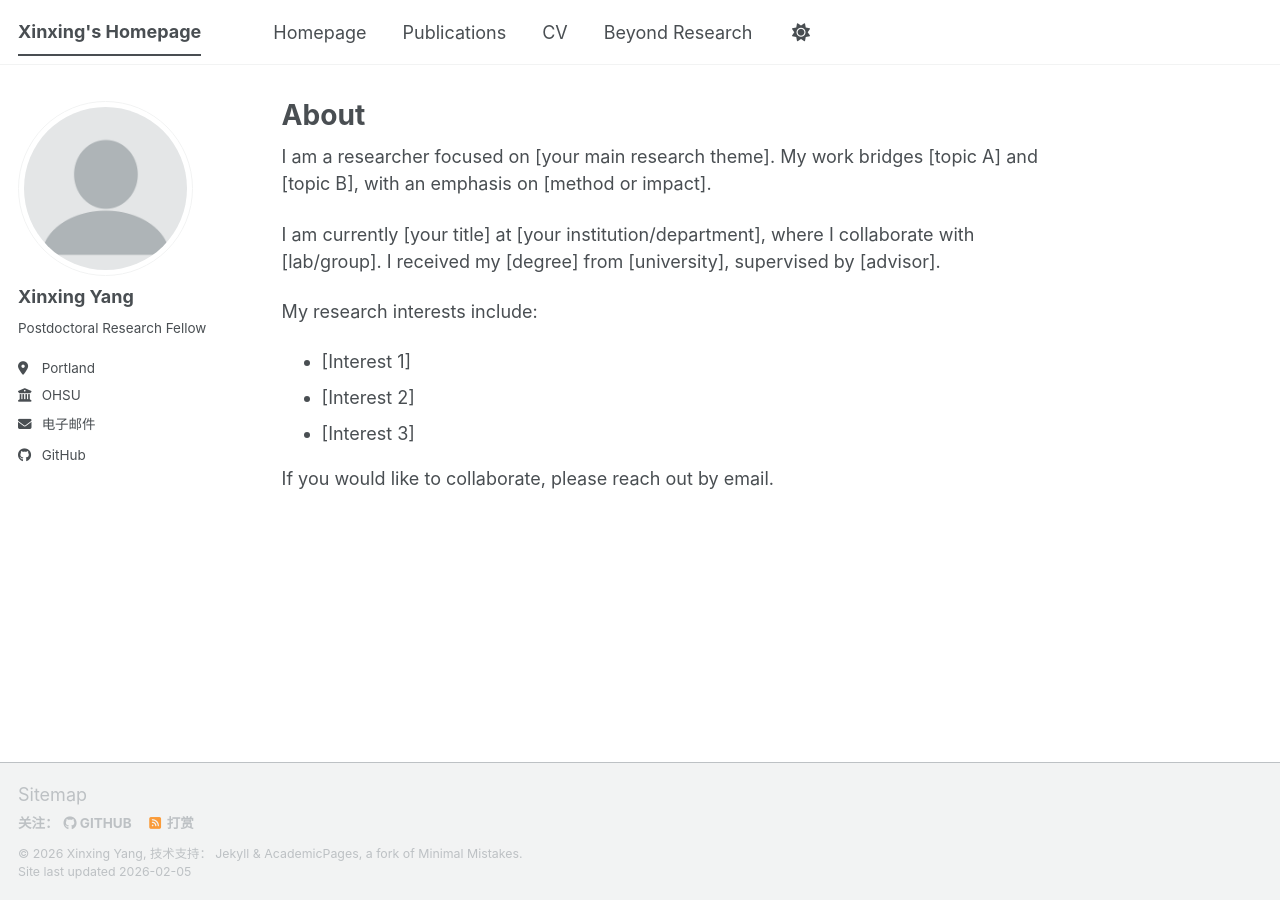
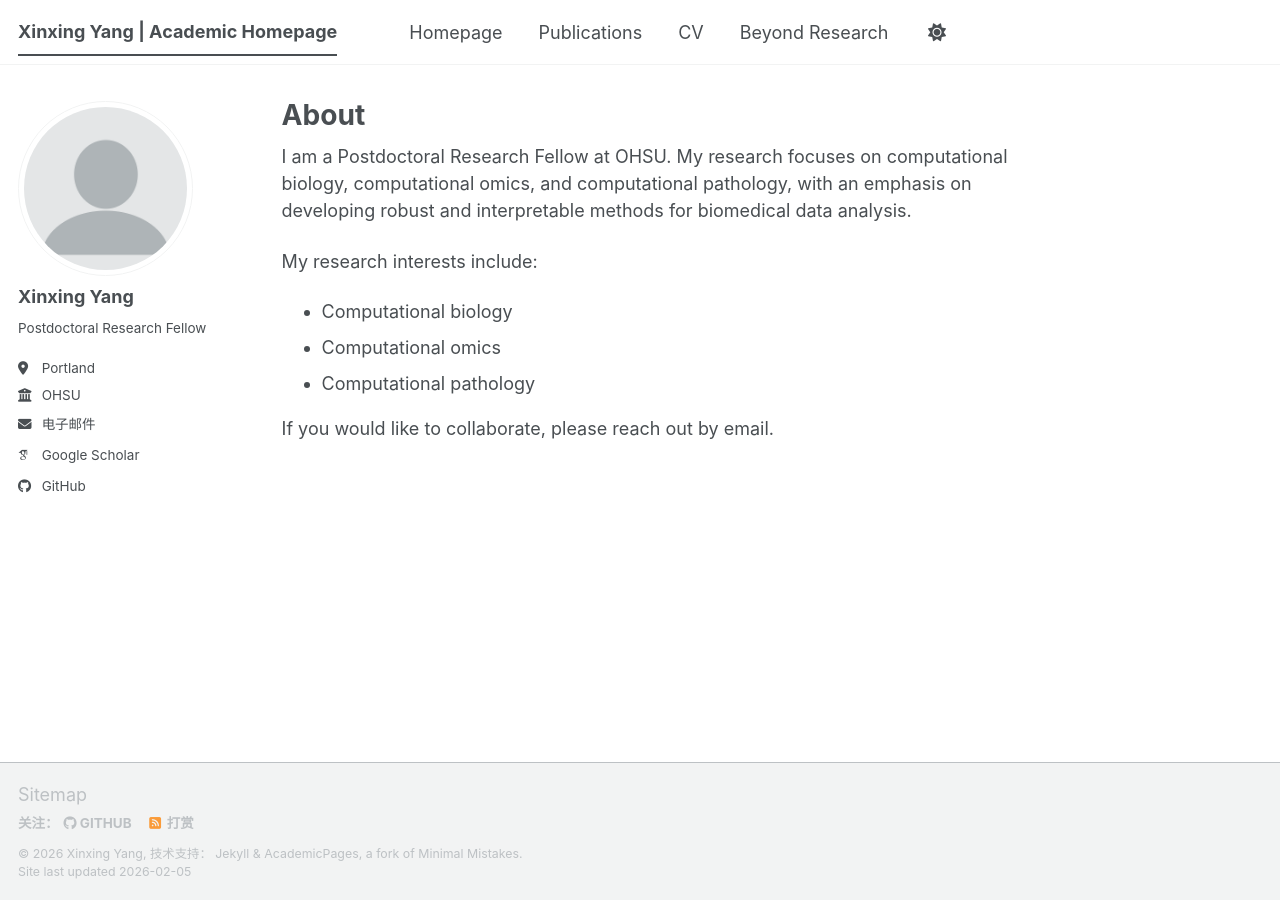
Before and after one commit to xinxingyang0601/xinxingyang0601.github.io, a Jekyll site: the page built from _pages/about.md, in a window 1280 px wide. Built offline with Jekyll 4.4.1, drawn with Linux system fonts in a browser that asks for light colours; some web fonts are replaced; a script bundle is joined from its source files by our own code; library files that are not in the unit come from our copies.

Commit message:
Update homepage bio and scholar link

```diff
--- a/_config.yml
+++ b/_config.yml
@@ -9,10 +9,10 @@
 # Basic Site Settings
 locale                   : "zh-CN"
 site_theme               : "default" # The available themes options are "default", "air", "sunrise", "mint", "dirt" and "contrast"
-title                    : "Xinxing's Homepage"
+title                    : "Xinxing Yang | Academic Homepage"
 title_separator          : "-"
 name                     : &name "Xinxing Yang"
-description              : &description "Postdoctoral Research Fellow"   # Update this with a general description of your site, this is the default if not overridden by a page
+description              : &description "Postdoctoral Research Fellow at OHSU"   # Update this with a general description of your site, this is the default if not overridden by a page
 url                      : https://xinxingyang0601.github.io # The base hostname & protocol for your site e.g. "https://[your GitHub username].github.io",
                                                            # or if you already have some other page hosted on Github then use "https://[your GitHub username].github.io/[Your Repo Name]"
 baseurl                  : "" # the subpath of your site, e.g. "/blog"
@@ -35,7 +35,7 @@ author:
   # Academic websites
   academia         : # URL
   arxiv            : # URL - Update with the correct link to your profile
-  googlescholar    :
+  googlescholar    : "https://scholar.google.com/citations?hl=zh-CN&user=a4LtPewAAAAJ&view_op=list_works&gmla=APjjwub9t2fO08OM6yw2wQl-xv92XAOo99xRMXc8bilb650I3px2ejAkl7t58QzfhSp6210kp1OTifFqIoLjtOZNjnHnUfqUsPnYT0MV0LFihxR3vsI"
   inspire-hep      : # URL
   impactstory      : # URL
   orcid            :
--- a/_pages/about.md
+++ b/_pages/about.md
@@ -6,14 +6,12 @@ redirect_from:
   - /about/
   - /about.html
 ---
-I am a researcher focused on [your main research theme]. My work bridges [topic A] and [topic B], with an emphasis on [method or impact].
-
-I am currently [your title] at [your institution/department], where I collaborate with [lab/group]. I received my [degree] from [university], supervised by [advisor].
+I am a Postdoctoral Research Fellow at OHSU. My research focuses on computational biology, computational omics, and computational pathology, with an emphasis on developing robust and interpretable methods for biomedical data analysis.
 
 My research interests include:
 
-- [Interest 1]
-- [Interest 2]
-- [Interest 3]
+- Computational biology
+- Computational omics
+- Computational pathology
 
 If you would like to collaborate, please reach out by email.
```
